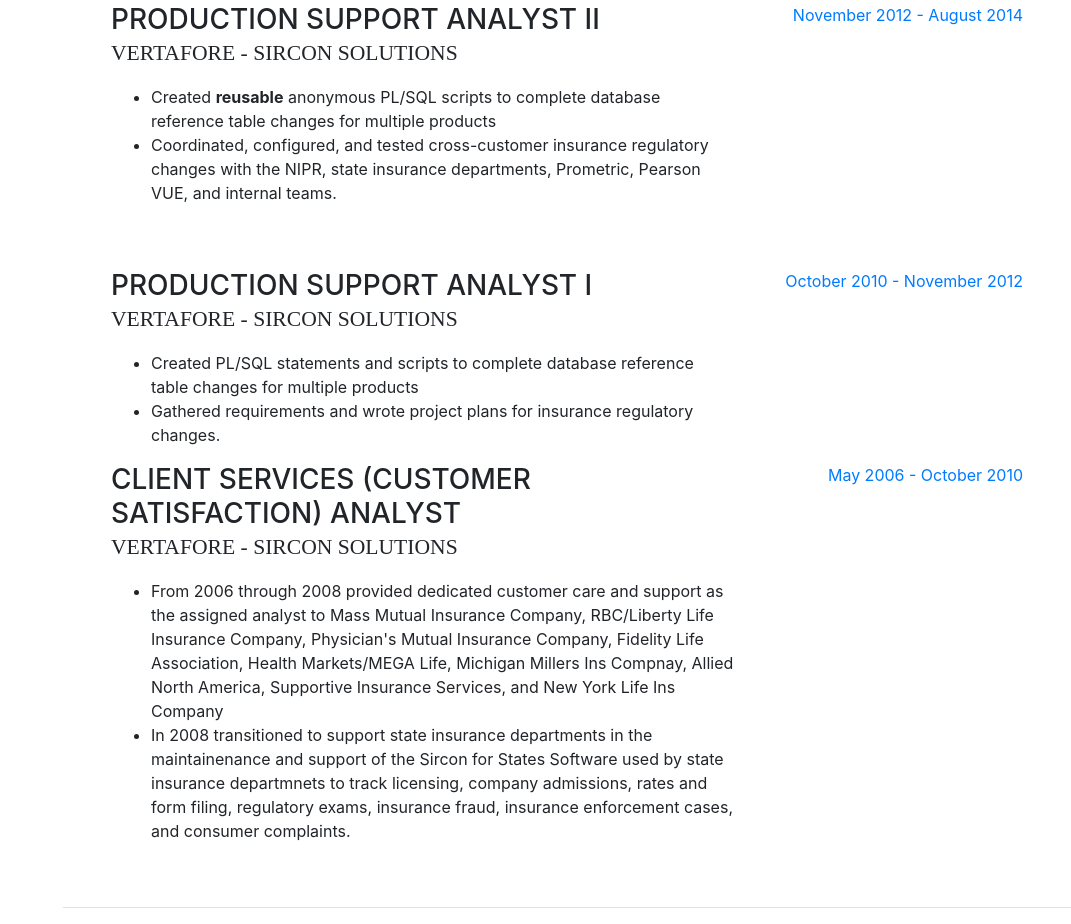
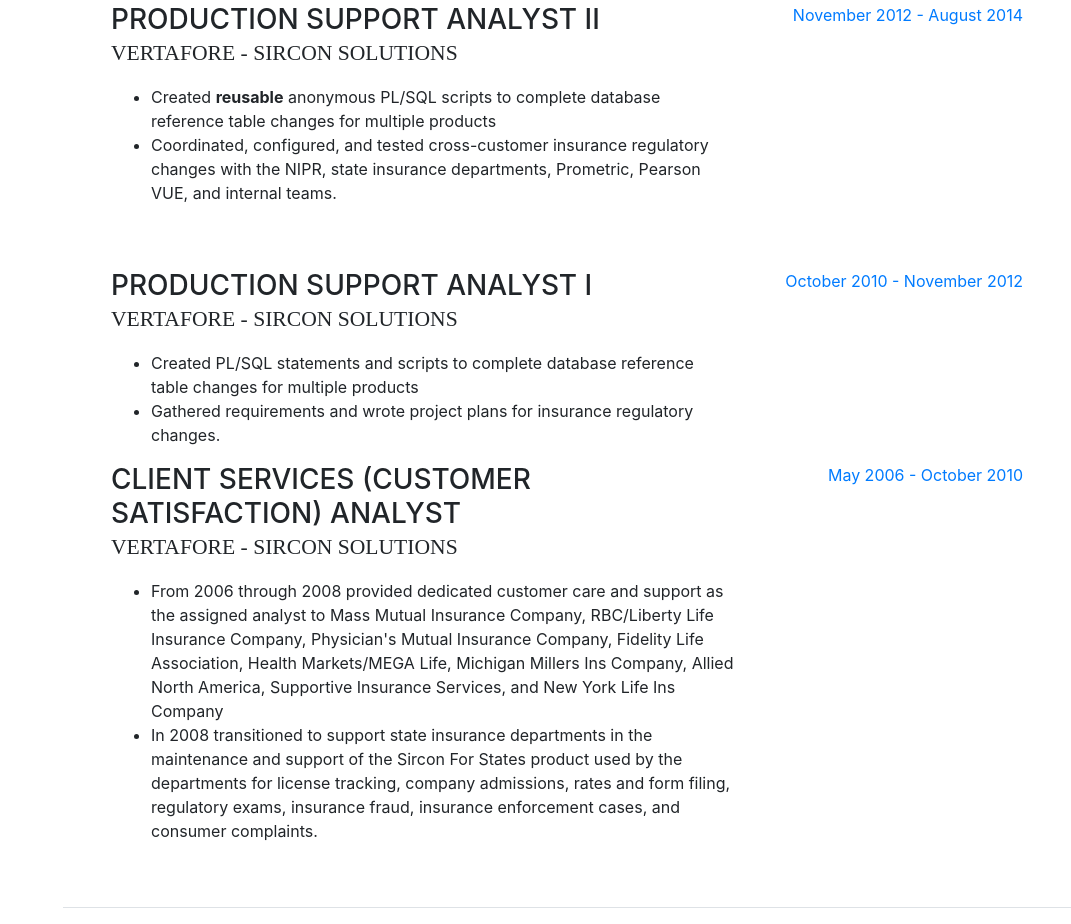
Before and after one commit to niertis/niertis.github.io, a website with bundled scripts: page index.html in a window 1280 px wide. Shown: the part 1873-2797 px from the top of the page, without its empty margins (209-1280 px from the left). Built offline with nearby package versions, Linux system fonts and the light colour scheme; a web font is replaced by a local one.

Commit message:
fixing typos

```diff
--- a/index.html
+++ b/index.html
@@ -107,7 +107,7 @@
                             <li>All of the duties and responsibilities of a SEIT I</li>
                             <li>Tests RESTful API using Selenium, Postman, and JMeter</li>
                             <li>Mentors QA in writing tests with Selenium WebDriver using page object model methodologies.</li>
-                            <li>Guides software developement teams in automation best practices.</li>
+                            <li>Guides software development teams in automation best practices.</li>
                             <li>Built and maintain jmeter tests to measure performance over time under specific loads.</li>
                         </ul>
                     </div>
@@ -181,8 +181,8 @@
                         <h3 class="mb-0">Client Services (Customer Satisfaction) Analyst</h3>
                         <div class="subheading mb-3">Vertafore - Sircon Solutions</div>
                         <ul>
-                            <li>From 2006 through 2008 provided dedicated customer care and support as the assigned analyst to Mass Mutual Insurance Company, RBC/Liberty Life Insurance Company, Physician's Mutual Insurance Company, Fidelity Life Association, Health Markets/MEGA Life, Michigan Millers Ins Compnay, Allied North America, Supportive Insurance Services, and New York Life Ins Company</li>
-                            <li>In 2008 transitioned to support state insurance departments in the maintainenance and support of the Sircon for States Software used by state insurance departmnets to track licensing, company admissions, rates and form filing, regulatory exams, insurance fraud, insurance enforcement cases, and consumer complaints.</li>
+                            <li>From 2006 through 2008 provided dedicated customer care and support as the assigned analyst to Mass Mutual Insurance Company, RBC/Liberty Life Insurance Company, Physician's Mutual Insurance Company, Fidelity Life Association, Health Markets/MEGA Life, Michigan Millers Ins Company, Allied North America, Supportive Insurance Services, and New York Life Ins Company</li>
+                            <li>In 2008 transitioned to support state insurance departments in the maintenance and support of the Sircon For States product used by the departments for license tracking, company admissions, rates and form filing, regulatory exams, insurance fraud, insurance enforcement cases, and consumer complaints.</li>
                         </ul>
                     </div>
                     <div class="resume-date text-md-right">
```
